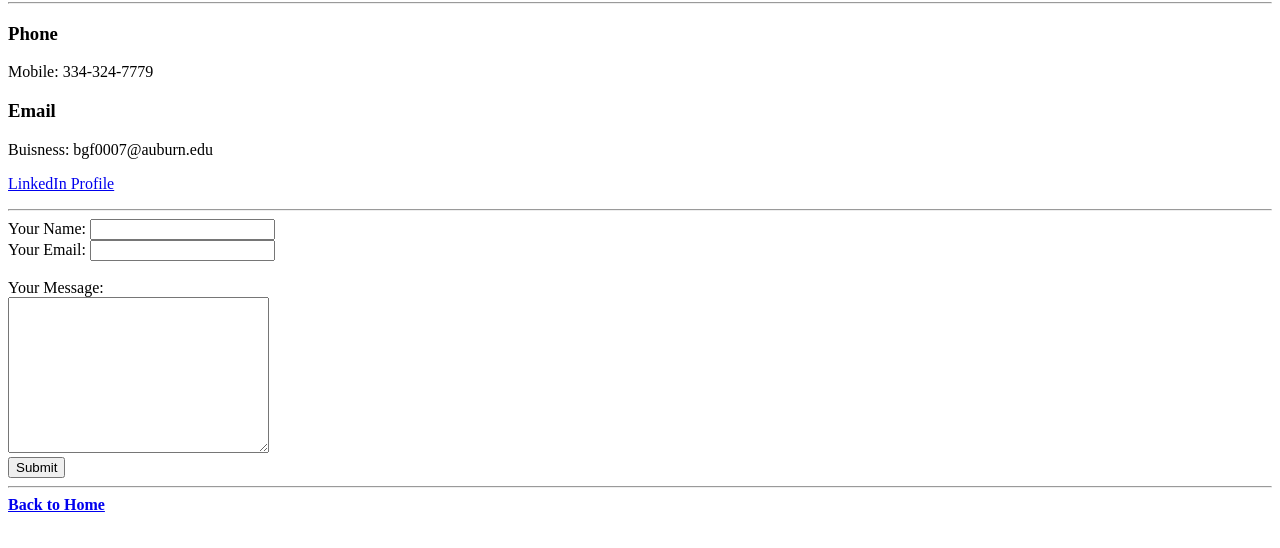
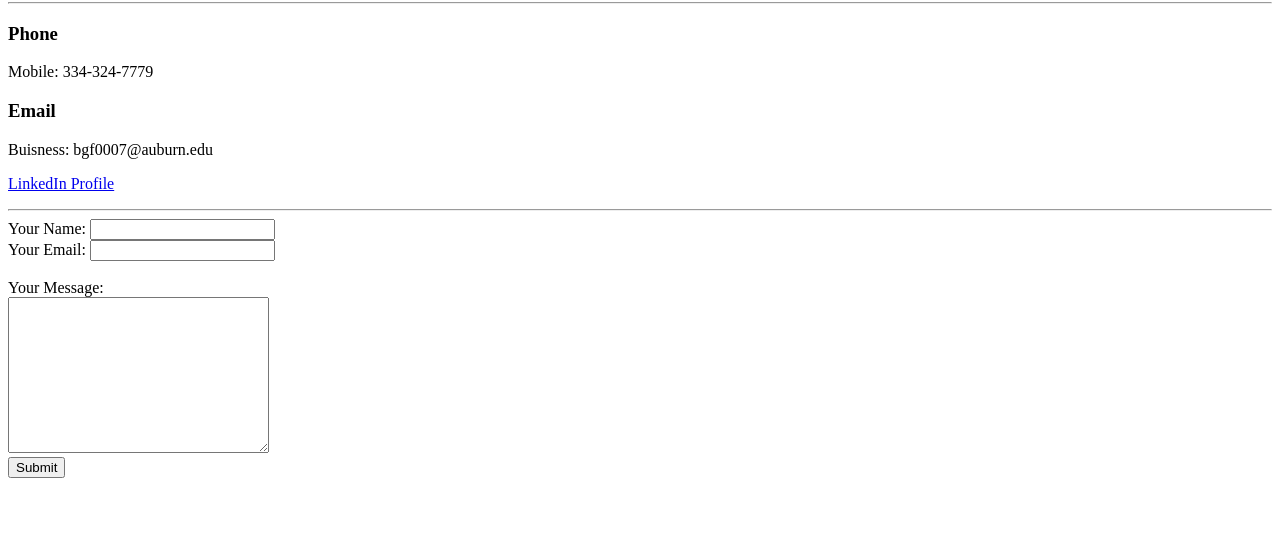
Before and after one commit to Garrett12123/cv, a plain HTML site: page contact.html in a window 1280 px wide. Shown: the part 78-626 px from the top of the page. Drawn offline with Linux system fonts and the light colour scheme.

Commit message:
Update contact.html

```diff
--- a/contact.html
+++ b/contact.html
@@ -24,9 +24,6 @@
 <br><label>Your Message:</label> <br>
 <textarea name="yourMessage" rows="10" cols="30"></textarea><br>
 <input type="submit" name="">
-
-<hr>
-  <a href="index.html"><strong>Back to Home</strong></a>
 </body>
 
 </html>
```
